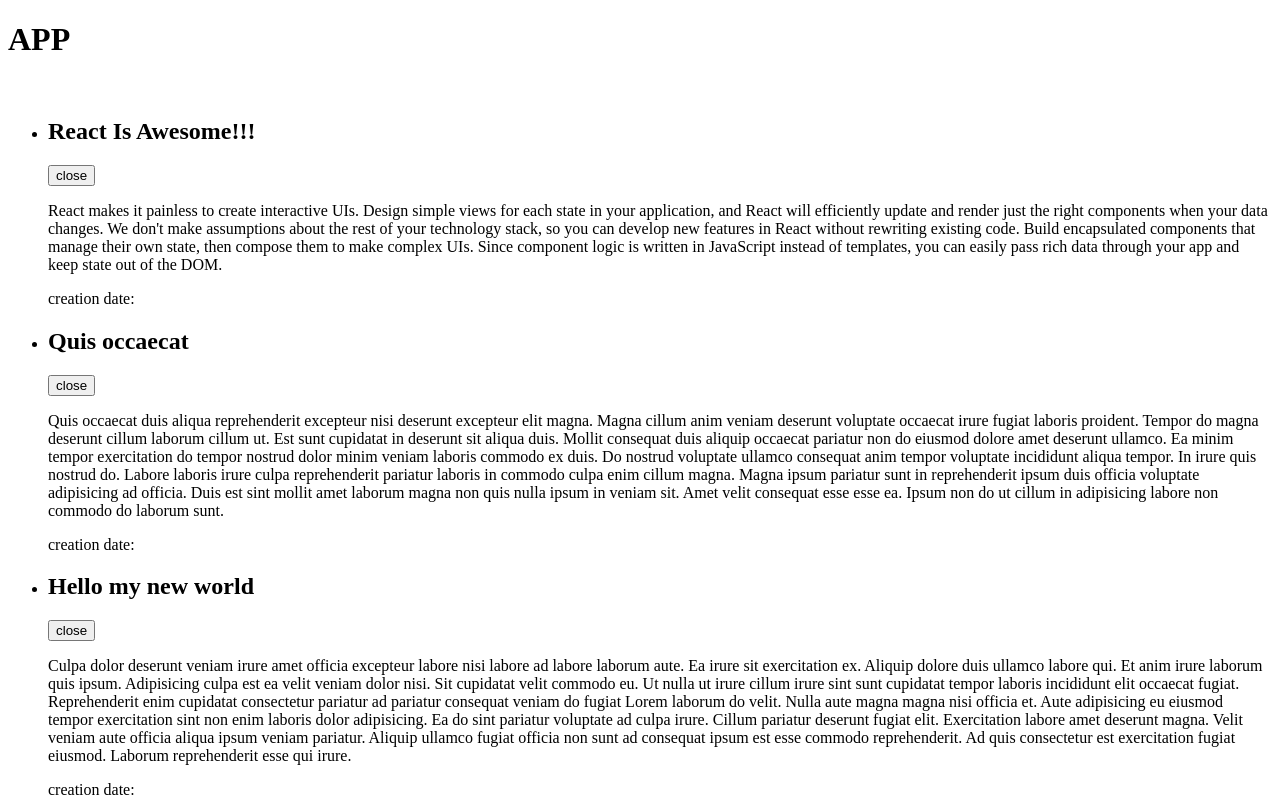
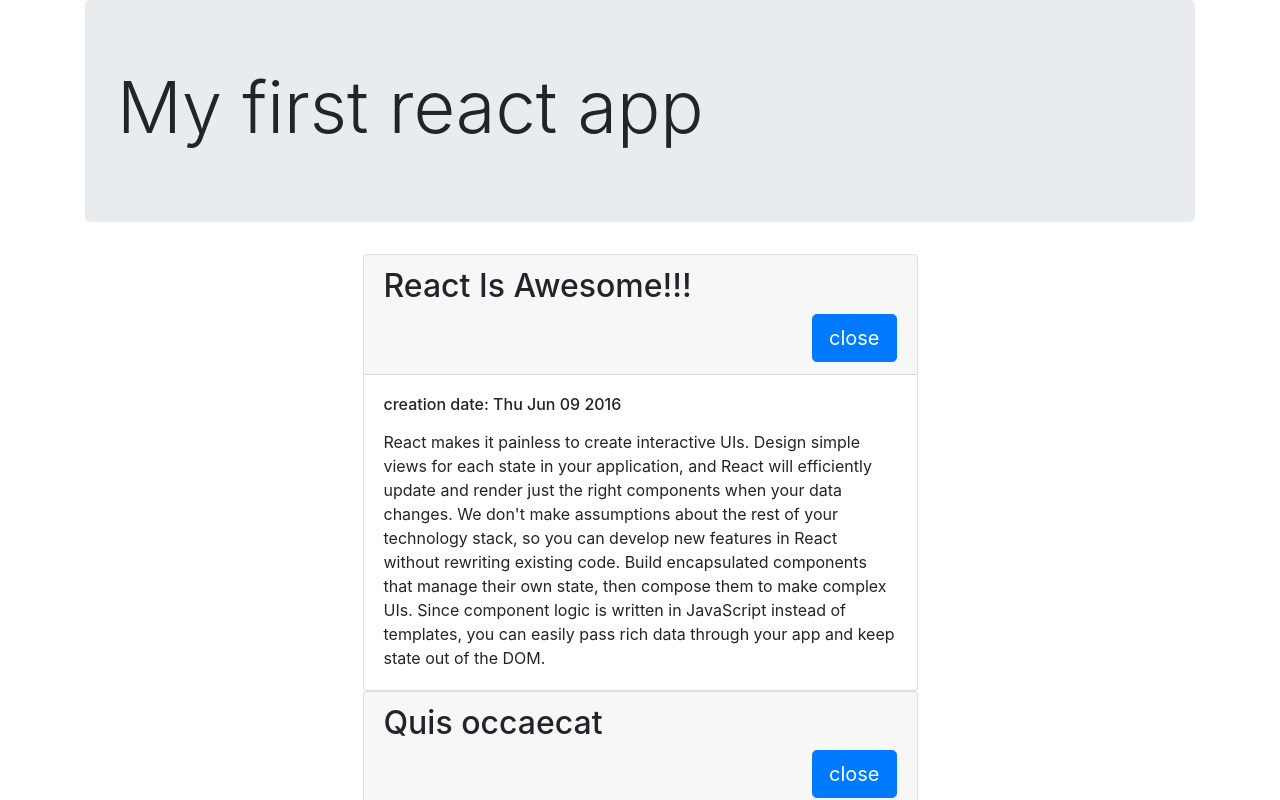
Before and after one commit to Ustingit/reactJSruLearning, a React (Create React App) app in the folder template/: page / in a window 1280 px wide. Shown: the top 800 px of the page. Built offline with nearby package versions, Linux system fonts and the light colour scheme; the HTML template or start-up script is replaced by a standard one.

Commit message:
finished 8th lesson, styles, add bootstrap (added manually to packages and then npm install in folder)

```diff
--- a/template/package.json
+++ b/template/package.json
@@ -5,7 +5,8 @@
   "dependencies": {
     "react": "^16.12.0",
     "react-dom": "^16.12.0",
-    "react-scripts": "3.2.0"
+    "react-scripts": "3.2.0",
+    "bootstrap": "4.4.1"
   },
   "scripts": {
     "start": "react-scripts start",
--- a/template/src/components/App.js
+++ b/template/src/components/App.js
@@ -1,12 +1,14 @@
-import Article from './Article'
 import React from 'react'
 import articles from '../fixtures'
 import ArticlesList from './ArticleList'
+import 'bootstrap/dist/css/bootstrap.css'
 
 function App() {
     return(
-        <div>
-              <h1>APP</h1><br />
+        <div className="container">
+          <div className="jumbotron">
+          <h1 className="display-3">My first react app</h1>
+          </div>
             <ArticlesList articles={articles} />
       </div>
     )
--- a/template/src/components/Article.js
+++ b/template/src/components/Article.js
@@ -17,14 +17,20 @@
 
   render(){
     const {article} = this.props;
-    const body = this.state.isOpen && <p>{article.text}</p>;
+    const body = this.state.isOpen && <section className="card=text">{article.text}</section>;
 
     return(
-      <div>
-      <h2>{article.title}</h2>
-      <button onClick={this.handleClick}>close</button>
-      { body }
-          <p>creation date: {article.creationDate}</p>
+      <div className="card mx-auto" style={{ width: '50%' }}>
+        <div className="card-header">
+            <h2>{article.title}</h2>
+          <button onClick={this.handleClick} className="btn btn-primary btn-lg float-right">close</button>
+        </div>
+      <div className="card-body">
+        <h6 className="card=subtitle text=muted">
+           <p>creation date: {(new Date(article.date)).toDateString()}</p>
+        </h6>
+         { body }
+      </div>
     </div>
     )
   }
--- a/template/src/components/ArticleList.js
+++ b/template/src/components/ArticleList.js
@@ -7,7 +7,7 @@
     );
 
     return(
-        <ul>
+        <ul className="list-unstyled">
             {articleElements}}
         </ul>
     )
```
Also changed, not shown: 1 other file (tests, documents, lock files or other folders).
